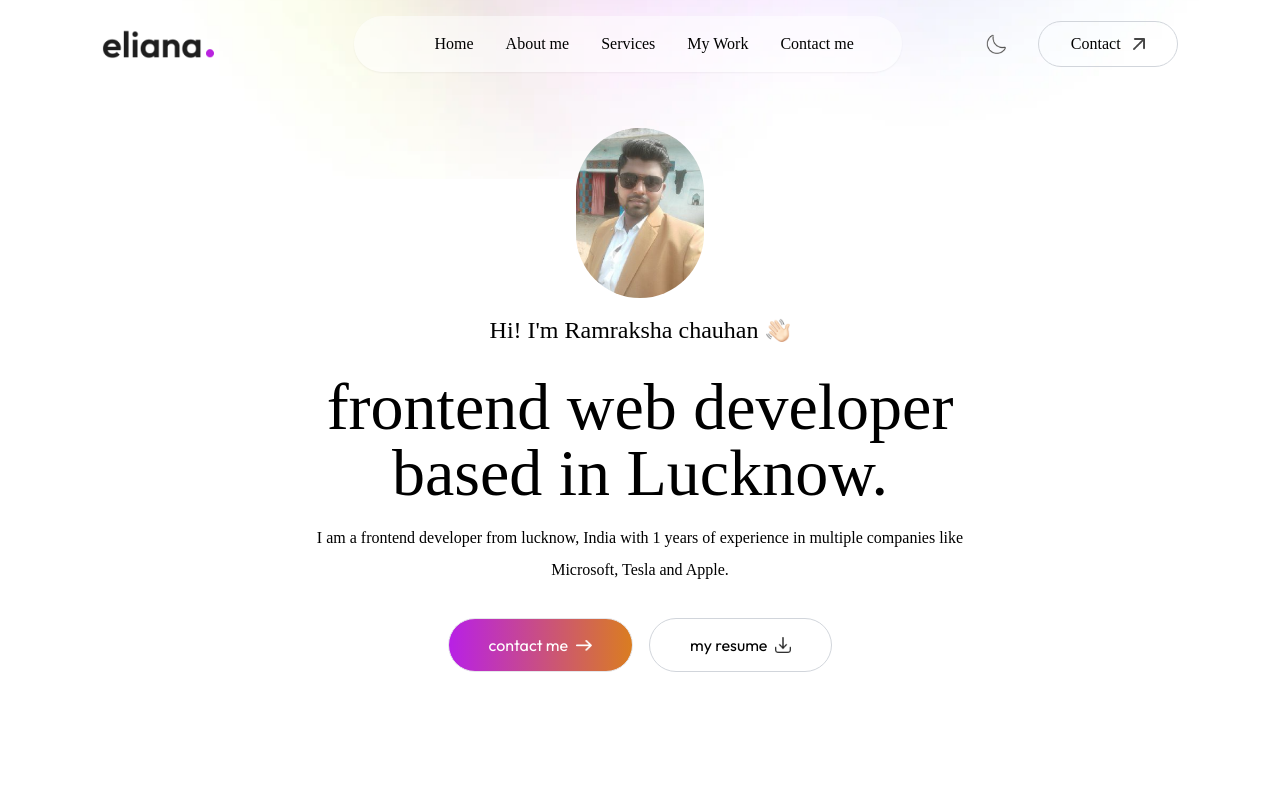
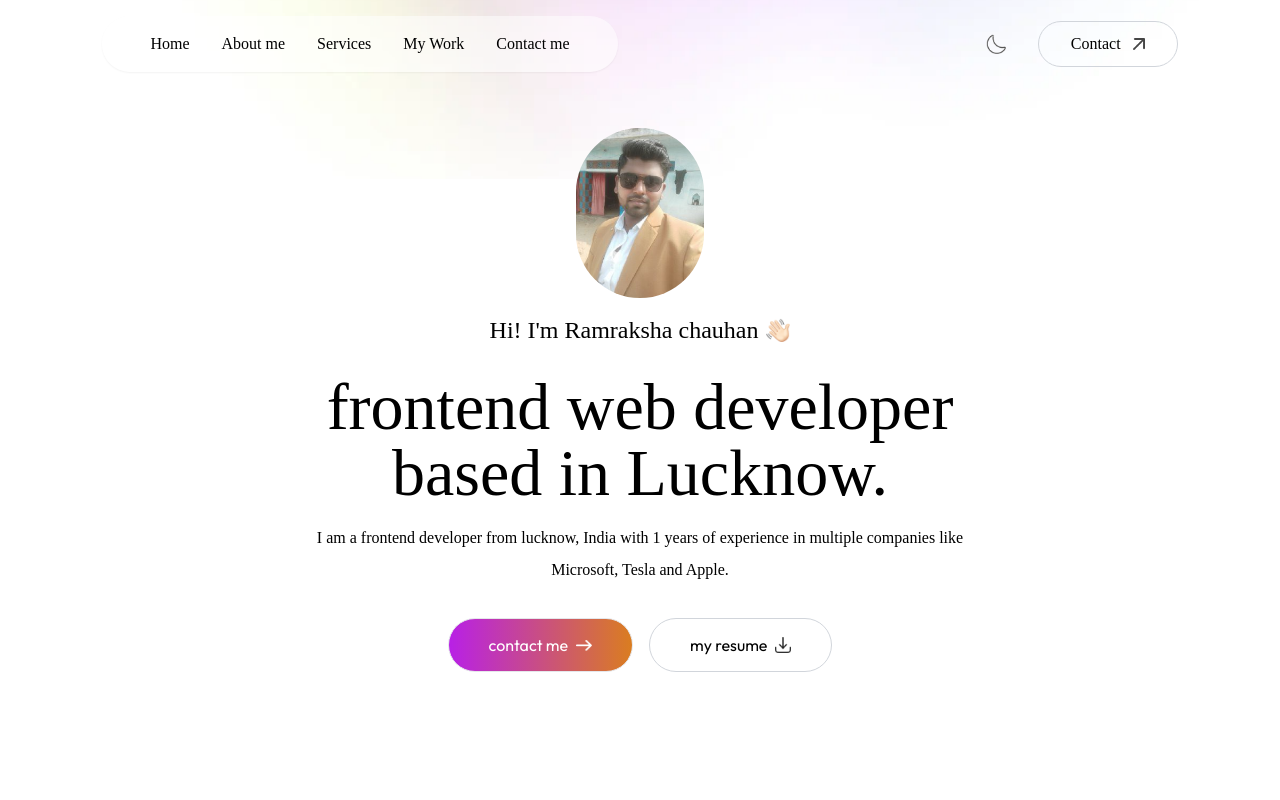
Before and after one commit to ramrakshachauhan69-hash/portfolio, a website: page index.html in a window 1280 px wide. Shown: the top 800 px of the page. Drawn offline with Linux system fonts and the light colour scheme; a web font is replaced by a local one.

Commit message:
Remove logo links from navbar and footer
Removed logo links from the navbar and footer.

```diff
--- a/index.html
+++ b/index.html
@@ -19,9 +19,6 @@
 
     <nav id="navbar" class="w-full fixed px-5 lg:px-8 xl:px-[8%] py-4 flex items-center justify-between z-50">
         <p class="bg-white bg-opacity-50 backdrop-blur-lg shadow-sm dark:bg-darkTheme dark:shadow-white/20 sr-only">Hidden</p>
-        <a href="https://prebuiltui.com?utm_source=ramraksha chauhan">
-            <img src="/assets/logo.png" alt="Logo" class="w-28 cursor-pointer mr-14 dark:hidden" />
-
 
         <ul id="navLink" class="hidden md:flex items-center gap-6 lg:gap-8 rounded-full px-12 py-3 bg-white shadow-sm bg-opacity-50 font-Ovo dark:border dark:border-white/30 dark:bg-transparent ">
             <li><a class='hover:text-gray-500 dark:hover:text-gray-300 transition' href="#top">Home</a></li>
@@ -235,8 +232,6 @@
     <!-- Footer -->
      <div class="mt-20">
         <div class="text-center">
-            <a href="https://prebuiltui.com?utm_source=Ramraksha">
-                <img src="/assets/logo.png" alt="" class="w-36 mx-auto mb-2 dark:hidden">
 
             <div class="w-max flex items-center gap-2 mx-auto">
                 <img src="/assets/mail_icon.png" alt="" class="w-5 dark:hidden">
```
